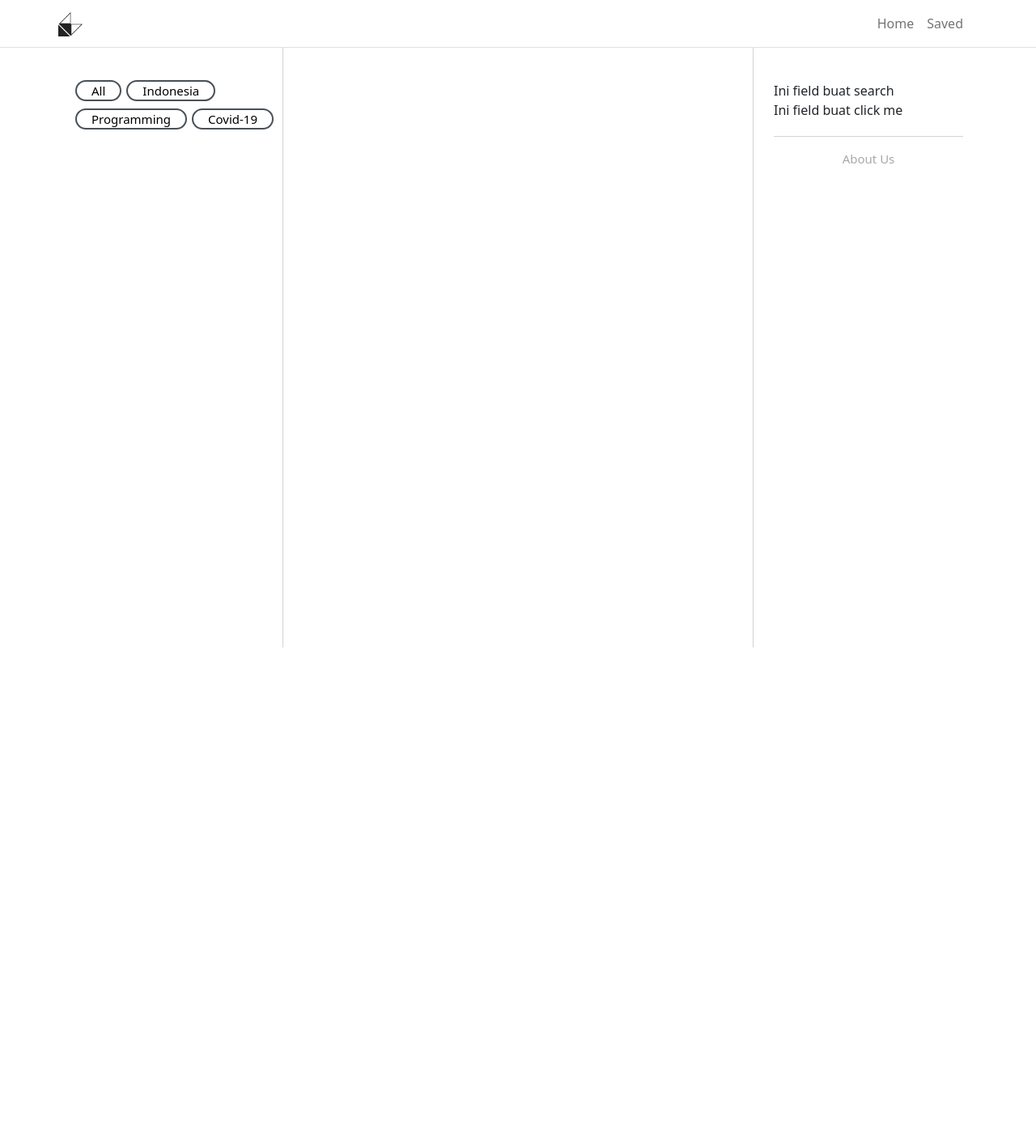
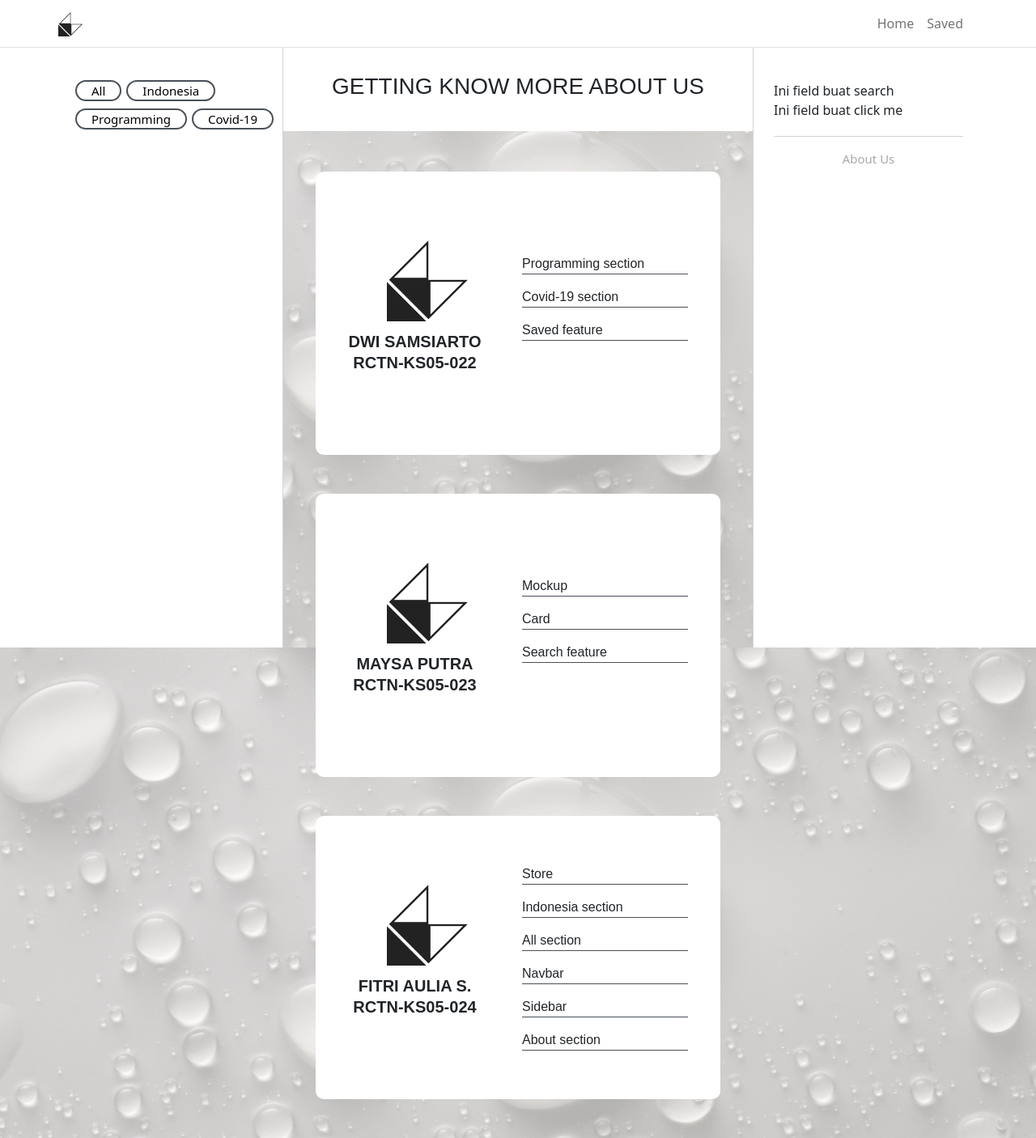
Before and after one commit to fitriaulias/Final_Project_Kel5, a React (Create React App) app in the folder final-project-1/: page /aboutus in a window 1280 px wide. Shown: the whole page at 81% size. Before the commit the page ends 800 px from the top, so only its background shows below. Built offline with nearby package versions, Linux system fonts and the light colour scheme.

Commit message:
styling about

```diff
--- a/final-project-1/src/App.js
+++ b/final-project-1/src/App.js
@@ -5,7 +5,8 @@ import SidebarLeft from './components/SidebarLeft';
 import SidebarRight from './components/SidebarRight';
 import AllNews from './features/All/All';
 import IndonesiaNews from './features/Indonesia/Indonesia';
-import AboutProgress from './pages/AboutProgress/AboutProgress';
+// import AboutProgress from './pages/AboutProgress/AboutProgress';
+import AboutUs from './pages/AboutProgress/AboutUs';
 
 function App() {
   return (
@@ -16,7 +17,7 @@ function App() {
       <Routes>
         <Route path="/all" element={<AllNews />} />
         <Route path="/" element={<IndonesiaNews />} />
-        <Route path="/aboutus" element={<AboutProgress />} />
+        <Route path="/aboutus" element={<AboutUs />} />
       </Routes>
     </div>
   );
--- a/final-project-1/src/index.css
+++ b/final-project-1/src/index.css
@@ -99,3 +99,85 @@ code {
   margin-left: -10px;
   width: 1.5em !important;
 }
+
+.about-us {
+  background-color: white;
+  width: 500px;
+  height: 350px;
+  margin-left: auto;
+  margin-right: auto;
+  margin-top: auto;
+  margin-bottom: auto;
+  border-radius: 10px;
+}
+
+.about-us-content {
+  display: flex;
+}
+
+.about-us-data {
+  margin-top: 85px;
+  margin-right: 10px;
+  margin-bottom: 10px;
+  flex: 1;
+  text-align: center;
+  font-family: 'Jost', sans-serif;
+  font-weight: bold;
+  font-size: 20px;
+  line-height: 10px;
+
+}
+
+.about-us-data img {
+  width: 5em;
+  margin-bottom: 20px;
+  margin-left: 30px;
+}
+
+.about-us-progress {
+  flex: 1;
+  font-family: 'Jost', sans-serif;
+  margin: auto;
+}
+
+.about-progress {
+  background-image: url(./assets/background-image.png);
+  height: 100%;
+  background-repeat: no-repeat;
+  background-size: cover;
+  background-position: center center;
+  background-attachment: fixed;
+}
+
+.progress-container-one {
+  margin-top: 60px;
+  margin-right: 40px;
+}
+
+.progress-container-two {
+  margin-top: 60px;
+  margin-right: 40px;
+
+}
+
+.progress-container-three {
+  margin-top: 60px;
+  margin-right: 40px;
+}
+
+.about-us-progress p {
+  border-bottom: #495057 solid 1px;
+}
+
+.about-us-title {
+  padding-top: 90px;
+  margin-left: auto;
+  margin-right: auto;
+  width: 700px;
+  background-color: white;
+  font-family: 'Jost', sans-serif;
+  padding-bottom: 30px;
+  margin-bottom: 50px;
+  border-radius: 10px;
+  text-align: center;
+}
--- a/final-project-1/src/pages/AboutProgress/AboutCardProgress.js
+++ /dev/null
@@ -1,13 +0,0 @@
-import React from 'react'
-
-function AboutCardProgress(props) {
-  return (
-    <div>
-      <p>Nama : {props.nama}</p>
-      <p>Kode Peserta : {props.kodePeserta}</p>
-      <p>Progress : {props.progress}</p>
-    </div>
-  )
-}
-
-export default AboutCardProgress
--- a/final-project-1/src/pages/AboutProgress/AboutProgress.js
+++ /dev/null
@@ -1,17 +0,0 @@
-import React from 'react'
-import AboutCardProgress from './AboutCardProgress'
-
-function AboutProgress() {
-  return (
-    <div>
-      <h1>Kelompok 5</h1>
-      <AboutCardProgress nama="Dwi" kodePeserta="RCTN-KS-005-022" progress="ongoing" />
-      <br />
-      <AboutCardProgress nama="Maysa" kodePeserta="RCTN-KS-005-023" progress="ongoing" />
-      <br />
-      <AboutCardProgress nama="Fitri" kodePeserta="RCTN-KS-005-024" progress="ongoing" />
-    </div>
-  )
-}
-
-export default AboutProgress
--- /dev/null
+++ b/final-project-1/src/pages/AboutProgress/AboutUs.js
@@ -0,0 +1,71 @@
+import React from 'react'
+import logo from './icon-navbar.png'
+
+function AboutUs() {
+  return (
+    <div className='about-progress'>
+        <div className='about-us-title'>
+            <h3>GETTING KNOW MORE ABOUT US</h3>
+        </div>
+        <div className='about-us'>
+            <div className='about-us-content'>
+            <div className='about-us-data'>
+                <img src={logo} alt="Brand" />
+                <p>DWI SAMSIARTO</p>
+                <p>RCTN-KS05-022</p>
+            </div>
+            <div className='about-us-progress'>
+                <div className='progress-container-one'>
+                    <p>Programming section</p>
+                    <p>Covid-19 section</p>
+                    <p>Saved feature</p>
+                </div>
+            </div>
+            </div>
+        </div>
+        <br/>
+        <br/>
+        <div className='about-us'>
+            <div className='about-us-content'>
+            <div className='about-us-data'>
+                <img src={logo} alt="Brand" />
+                <p>MAYSA PUTRA</p>
+                <p>RCTN-KS05-023</p>
+            </div>
+            <div className='about-us-progress'>
+                <div className='progress-container-two'>
+                    <p>Mockup</p>
+                    <p>Card</p>
+                    <p>Search feature</p>
+                </div>
+            </div>
+            </div>
+        </div>
+        <br/>
+        <br/>
+        <div className='about-us'>
+            <div className='about-us-content'>
+            <div className='about-us-data'>
+                <img src={logo} alt="Brand" />
+                <p>FITRI AULIA S.</p>
+                <p>RCTN-KS05-024</p>
+            </div>
+            <div className='about-us-progress'>
+                <div className='progress-container-three'>
+                    <p>Store</p>
+                    <p>Indonesia section</p>
+                    <p>All section</p>
+                    <p>Navbar</p>
+                    <p>Sidebar</p>
+                    <p>About section</p>
+                </div>
+            </div>
+            </div>
+        </div>
+        <br/>
+        <br/>
+    </div>
+  )
+}
+
+export default AboutUs
```
Also changed, not shown: final-project-1/src/assets/background-image.png (added), final-project-1/src/pages/AboutProgress/icon-navbar.png (added).
